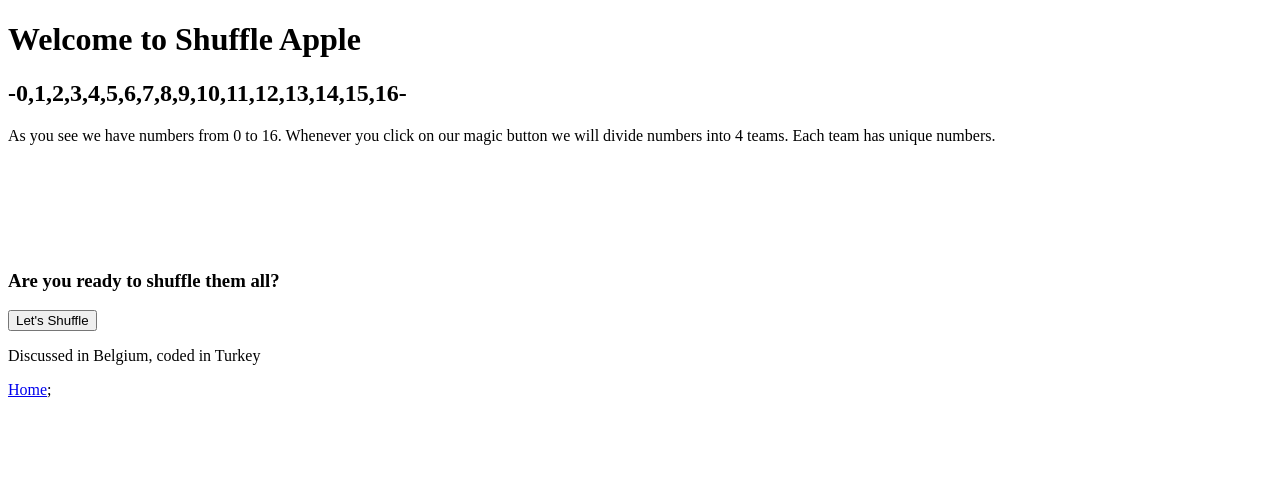
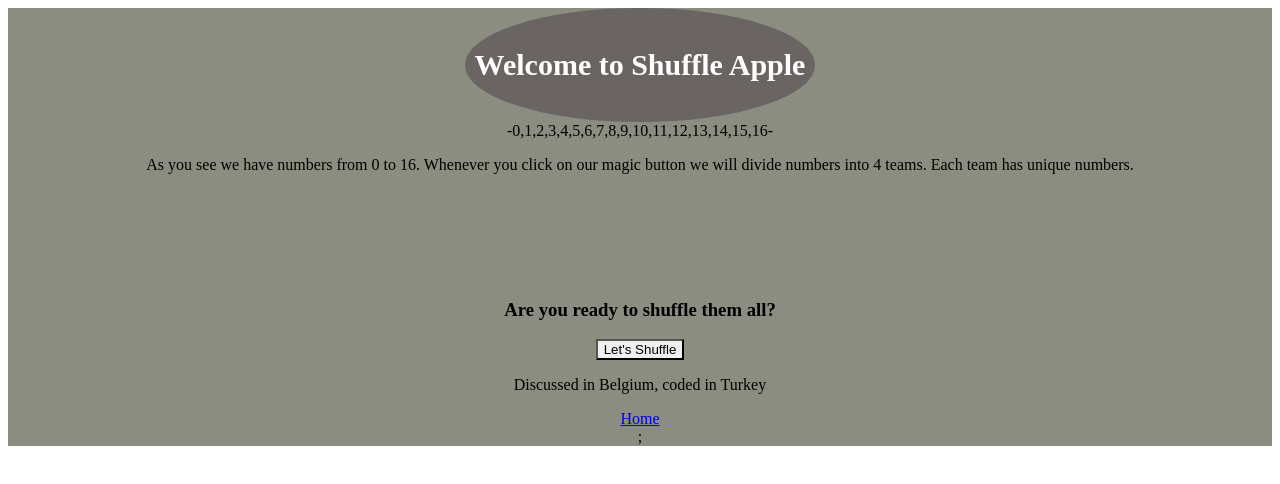
Before and after one commit to muratcan23/minigame, a React (Create React App) app: page /shuffle in a window 1280 px wide. Shown: the top 484 px of the page. Built offline with nearby package versions, Linux system fonts and the light colour scheme.

Commit message:
give bg color

```diff
--- a/src/Pages/Shuffle.tsx
+++ b/src/Pages/Shuffle.tsx
@@ -1,3 +1,4 @@
+import { Box, Button, Flex, Text } from "@chakra-ui/react";
 import { FC, useState } from "react";
 import { Link } from "react-router-dom";
 
@@ -24,9 +25,24 @@ const Shuffle: FC = () => {
   });
 
   return (
-    <div>
-      <h1>Welcome to Shuffle Apple</h1>
-      <h2 className="nums ">-0,1,2,3,4,5,6,7,8,9,10,11,12,13,14,15,16-</h2>
+    <Flex
+      flexDirection="column"
+      backgroundColor="#8A8D7F"
+      alignItems="center"
+      h="100%"
+    >
+      <Flex background="#6A6562" borderRadius="50%">
+        <Text
+          fontFamily="heading"
+          fontSize="30px"
+          fontWeight="bold"
+          p={10}
+          textColor="Scrollbar"
+        >
+          Welcome to Shuffle Apple
+        </Text>
+      </Flex>
+      <Box>-0,1,2,3,4,5,6,7,8,9,10,11,12,13,14,15,16-</Box>
       <p className="p">
         As you see we have numbers from 0 to 16. Whenever you click on our magic
         button we will divide numbers into 4 teams. Each team has unique
@@ -52,12 +68,14 @@ const Shuffle: FC = () => {
         <br></br>
       </div>
       <h3 className="ready">Are you ready to shuffle them all?</h3>
-      <button className="btn" onClick={handleClick}>
-        Let's Shuffle
-      </button>
+      <Flex>
+        <Button size="md" onClick={handleClick} cursor="cell">
+          Let's Shuffle
+        </Button>
+      </Flex>
       <p className="gest">Discussed in Belgium, coded in Turkey</p>
       <Link to="/">Home</Link>;
-    </div>
+    </Flex>
   );
 };
 
```
